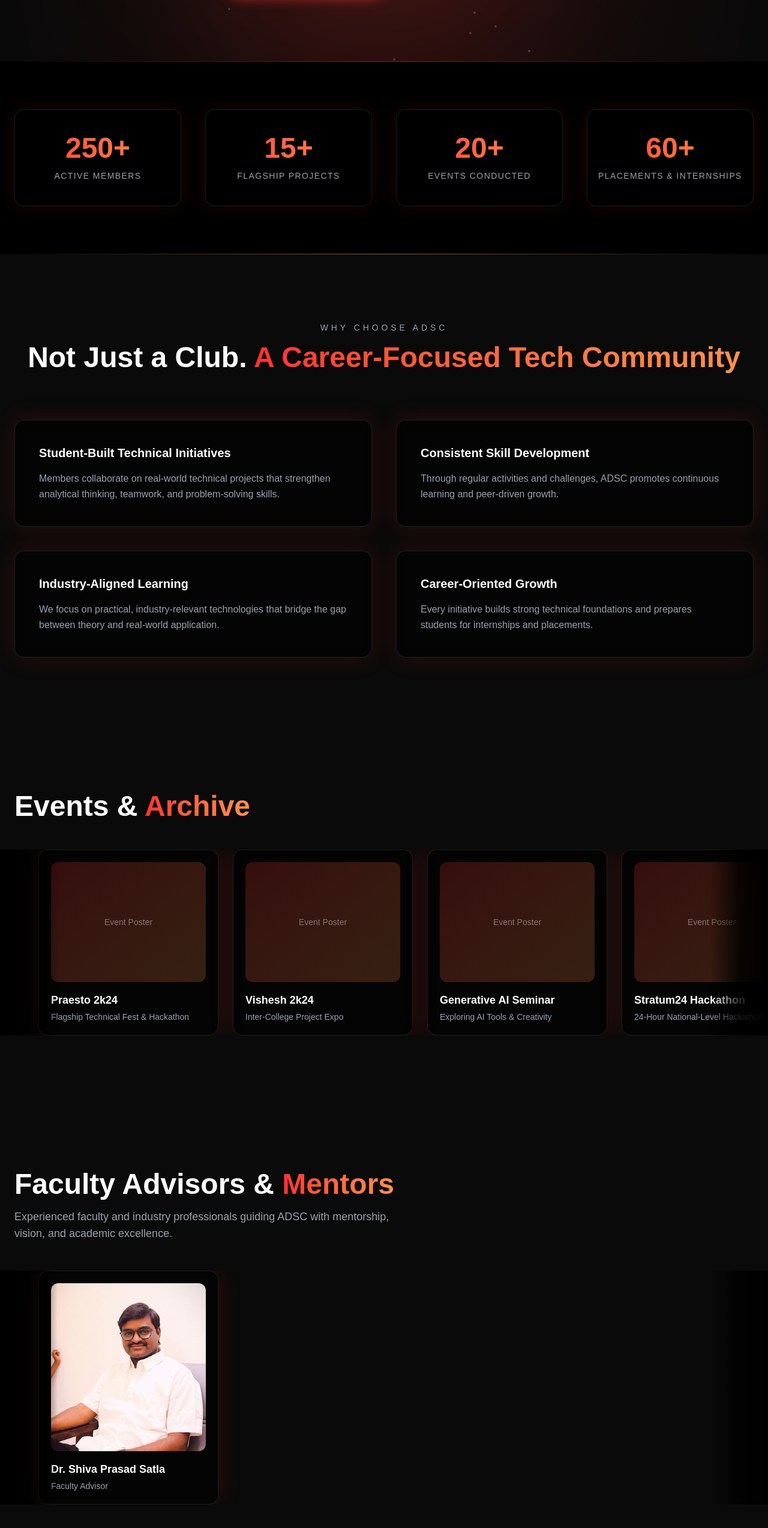
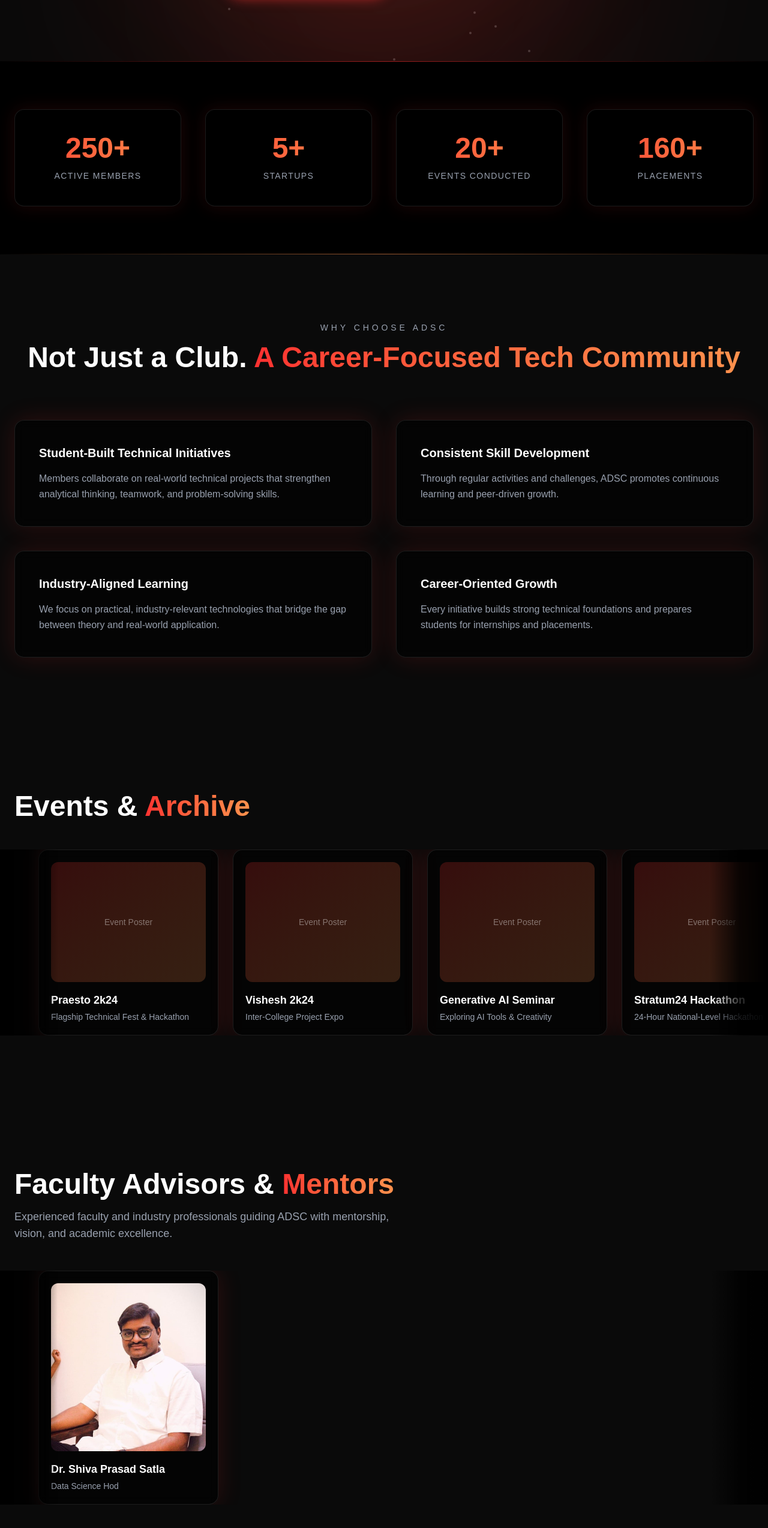
Before and after one commit to vijayendravarma111/ADSC-Website, a Next.js app: page / in a window 1280 px wide. Shown: the part 698-3245 px from the top of the page at 60% size. Built offline with nearby package versions, Linux system fonts and the light colour scheme.

Commit message:
updated faculty mentors, stats strip and team section

```diff
--- a/components/faculty/FacultyMentors.tsx
+++ b/components/faculty/FacultyMentors.tsx
@@ -4,7 +4,7 @@ import Image from "next/image";
 const mentors = [
   {
     name: "Dr. Shiva Prasad Satla",
-    role: "Faculty Advisor",
+    role: "Data Science Hod",
     image: "/faculty/facultyyy1.jpg",
   }
 ];
--- a/components/stats/StatsStrip.tsx
+++ b/components/stats/StatsStrip.tsx
@@ -1,8 +1,8 @@
 const stats = [
   { label: "Active Members", value: "250+" },
-  { label: "Flagship Projects", value: "15+" },
+  { label: "Startups", value: "5+" },
   { label: "Events Conducted", value: "20+" },
-  { label: "Placements & Internships", value: "60+" },
+  { label: "Placements", value: "160+" },
 ];
 
 export default function StatsStrip() {
--- a/components/team/TeamSection.tsx
+++ b/components/team/TeamSection.tsx
@@ -3,7 +3,7 @@ import Image from "next/image";
 
 const teamMembers = [
   {
-    name: "Member one",
+    name: "Trigun",
     role: "President",
     image: "/team/memberr.jpeg",
   },
```
